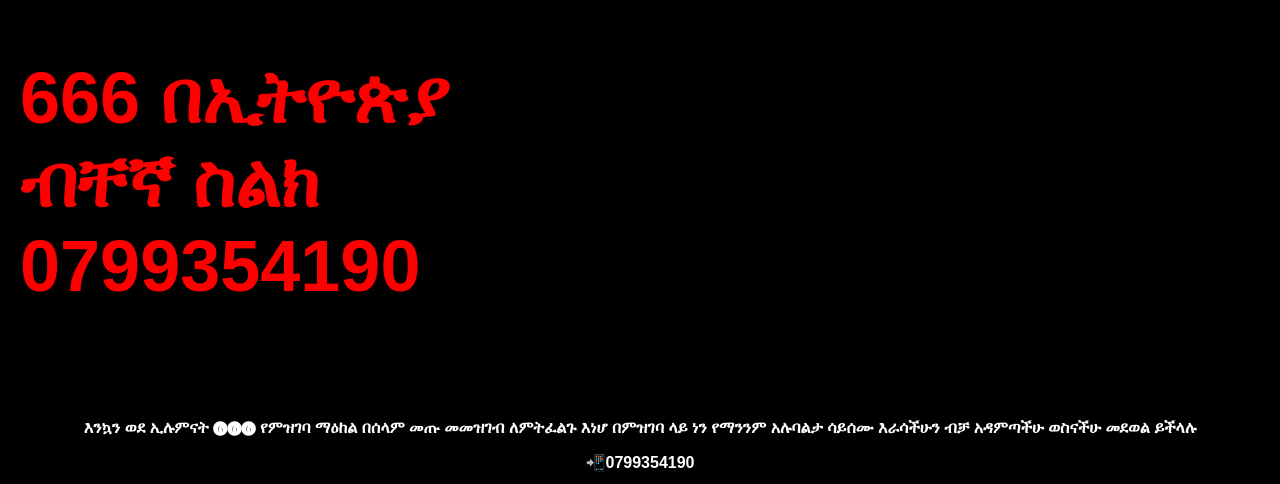
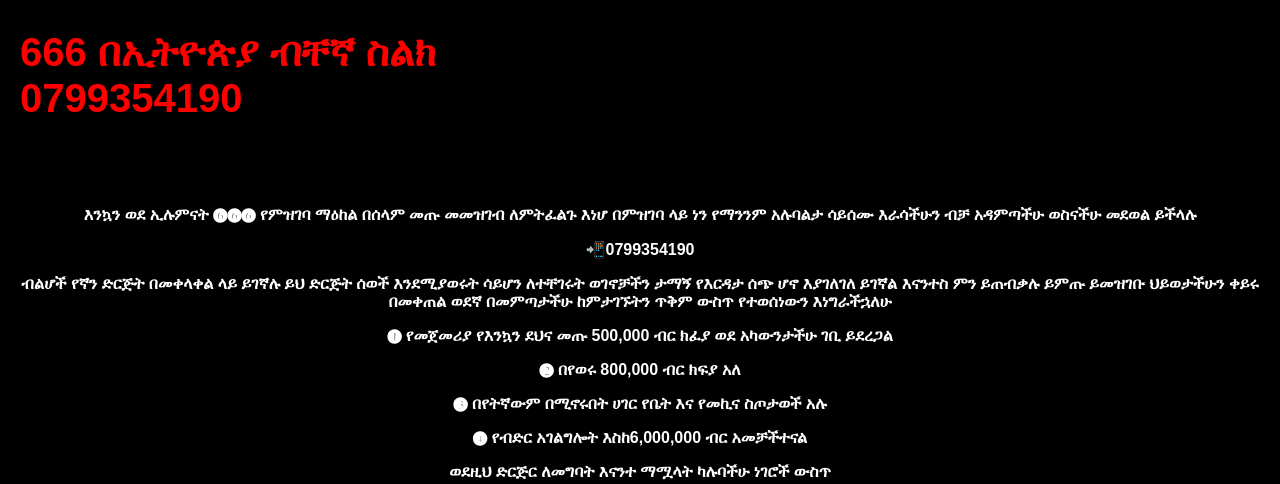
Before and after one commit to form666/EthioAmerica_6_6_6_, a plain HTML site: page Index.html in a window 1280 px wide. Shown: the part 323-807 px from the top of the page. Drawn offline with Linux system fonts and the light colour scheme.

Commit message:
Update Index.html

```diff
--- a/Index.html
+++ b/Index.html
@@ -30,7 +30,7 @@
     }
 
     h2 {
-      font-size: 4.5em;
+      font-size: 2.5em;
       text-align: middle;
       color: red;
     }
```
